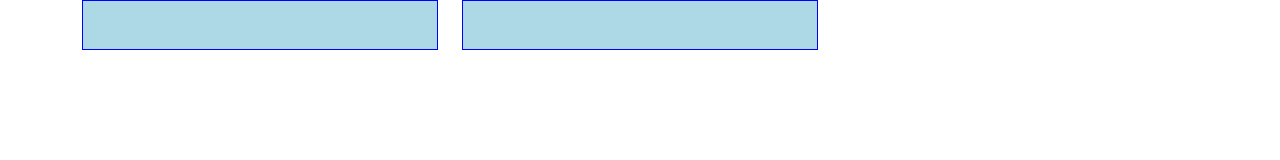
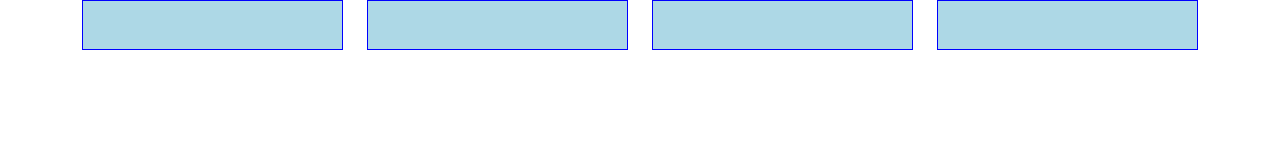
Before and after one commit to AthulPM97/bootstrap-demo, a plain HTML site: page index.html in a window 1280 px wide. Drawn offline with nearby package versions, Linux system fonts and the light colour scheme.

Commit message:
specifying break points for screen sizes

```diff
--- a/index.html
+++ b/index.html
@@ -11,13 +11,20 @@
 </head>
 <body>
     <div class="container">
-        <div class="row">
-            <!-- for all columns large and above it will be 4 wide
-            and 8 wide on others -->
-            <div class="col-lg-4 col-8">
+        <!-- specifying break points -->
+        <!-- row-cols-lg-4 specifies that for screensize greater than large,
+        make make row cols 4 -->
+        <div class="row row-cols-2 row-cols-lg-4">
+            <div class="col">
                 <div class="box"></div>
             </div>
-            <div class="col-4">
+            <div class="col">
+                <div class="box"></div>
+            </div>
+            <div class="col">
+                <div class="box"></div>
+            </div>
+            <div class="col">
                 <div class="box"></div>
             </div>
         </div>
```
